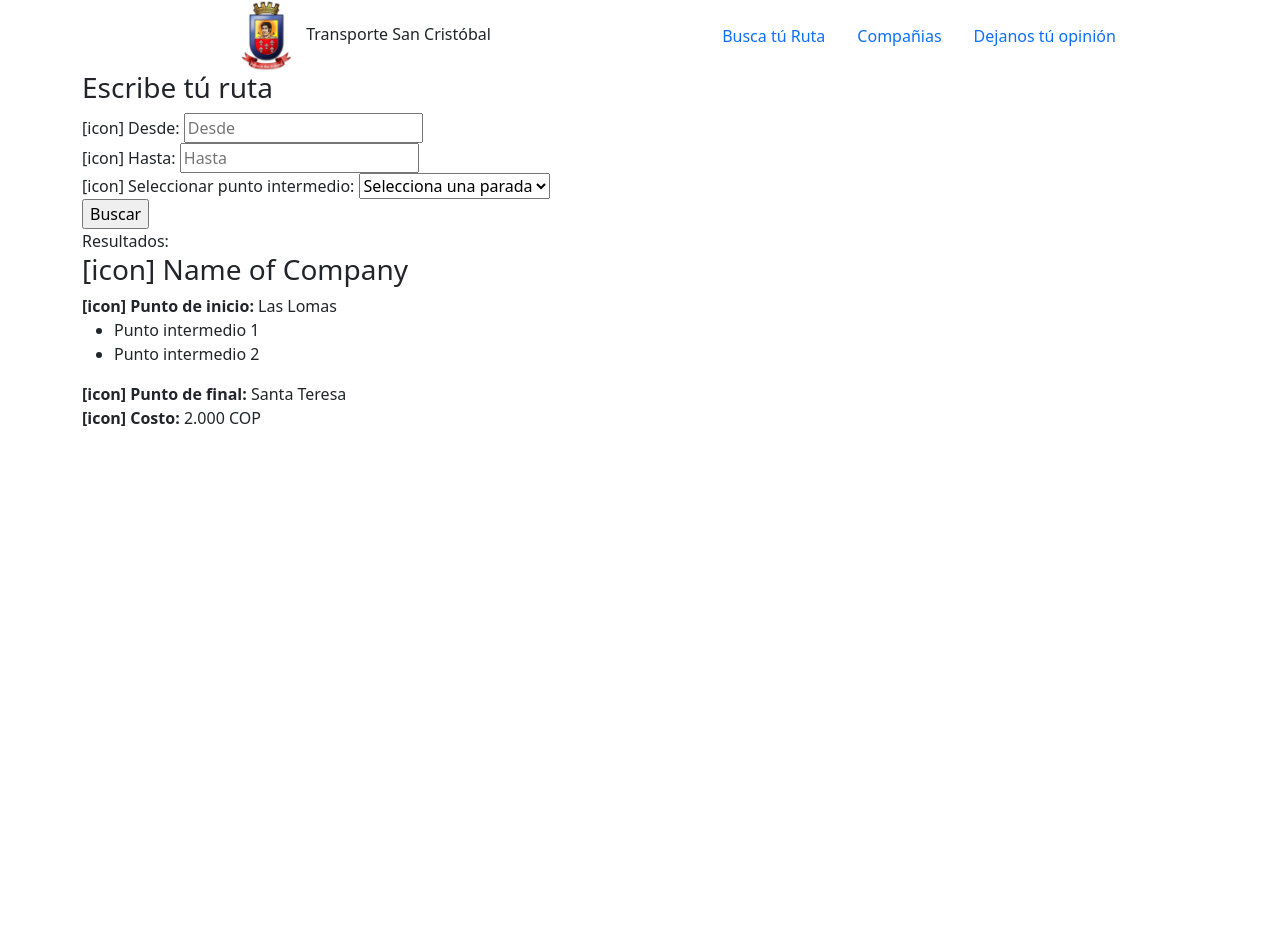
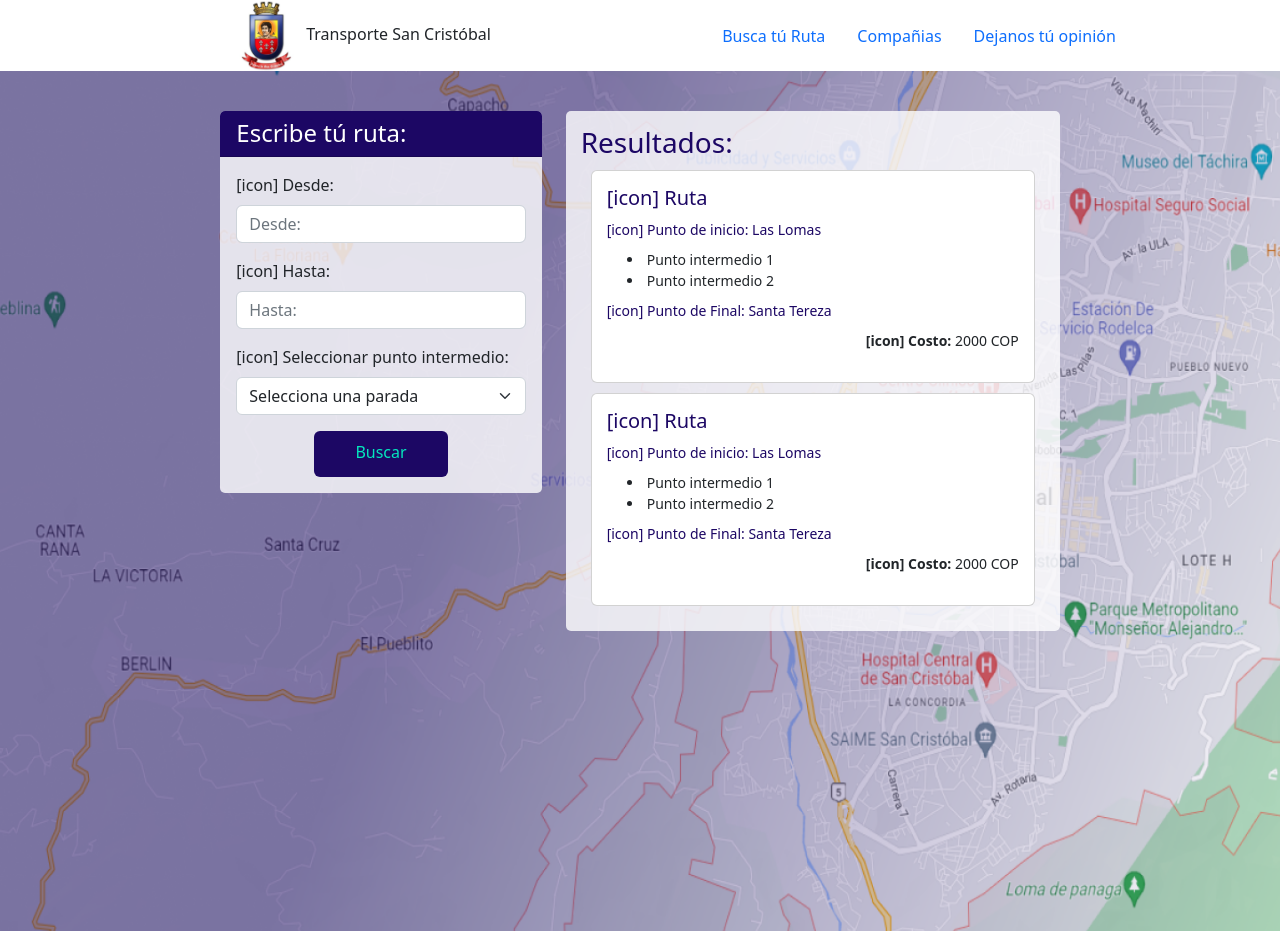
Before and after one commit to josedanielchg/-transporte_san_cristobal, a PHP site: page / in a window 1280 px wide. Run offline with PHP 8.4, Linux system fonts and the light colour scheme; some libraries are stand-ins or nearby versions.

Commit message:
changes in the index
changes in the index

```diff
--- a/empresa.php
+++ b/empresa.php
@@ -72,11 +72,11 @@
                     <div class="col-md-6">
                     <div class="card-body empresa-elements-container-text">
                         <h5 class="card-title text-center">Ruta</h5>
-                        <p class="card-text">(=: Punto de inicio: Las Lomas</p>
+                        <p class="card-text">[icon] Punto de inicio: Las Lomas</p>
                         <li>Punto intermedio 1</li>
                         <li>Punto intermedio 2</li>
-                        <p class="card-text">(=: Punto de Final: Santa Tereza</p>
-                        <p class="text-end"><span class="empresa-elements-costo">$$ Costo:</span> 2000 COP</p>
+                        <p class="card-text">[icon] Punto de Final: Santa Tereza</p>
+                        <p class="text-end"><span class="empresa-elements-costo">[icon] Costo:</span> 2000 COP</p>
                     </div>
                     </div>
                 </div>
--- a/index.php
+++ b/index.php
@@ -6,95 +6,82 @@
 
 <?php include_once('includes/header.php');?>
 
+<div>
+    <img src="img/mapa.png" alt="" class="background-index">
     <div class="container">
-
+        <div class="row justify-content-center" style="padding: 40px; margin: 0px;">
+            <div class="col-4">
                 <!-- Search Container -->
-    <div class="search-form">
-
+                <div class="search-form__form-container">
+                    <div class="card" style="margin: 0px; background: rgba(255, 255, 255, 0); border: none">
                         <!-- Search Header -->
-        <div class="search-form__header">
-            <h3 class="search-form__title">Escribe tú ruta</h3>
+                        <div class="card-header" style="background: #1C0764;">
+                            <h4 style="color: white; padding: 0px; margin: 0px;">Escribe tú ruta:</h4>
                         </div>
-
                         <!-- Search Body -->
-        <div class="search-form__body">
-            <form action="#" class="search-form__form">
-
+                        <div class="card-body">
+                            <form>
                                 <!-- From input -->
-                <div class="search-form__form-container">
-                    <label for="from">
-                        <span class="search-form__icon">[icon] Desde:</span>
-                        <input type="text" name="from" id="from" placeholder="Desde">
-                    </label>
+                                <div class="mb-3 search-form__icon">
+                                    <label class="form-label">[icon] Desde:</label>
+                                    <input type="text" class="form-control" placeholder="Desde:">
                                 </div>
-
                                 <!-- To input -->
-                <div class="search-form__form-container">
-                    <label for="to">
-                        <span class="search-form__icon">[icon] Hasta:</span>
-                        <input type="text" name="to" id="to" placeholder="Hasta">
-                    </label>
+                                <div class="mb-3 search-form__icon">
+                                    <label class="form-label">[icon] Hasta:</label>
+                                    <input type="text" class="form-control" placeholder="Hasta:">
                                 </div>
-
                                 <!-- Parada Select -->
-                <div class="search-form__form-container">
-                    <label for="stop">
-                        <span class="search-form__icon">[icon] Seleccionar punto intermedio:</span>
-                        <select name="stop" id="stop" class="search-form__select-stop">
+                                <div class="mb-3 search-form__icon">
+                                    <label class="form-label">[icon] Seleccionar punto intermedio:</label>
+                                    <select class="form-select search-form__select-stop">
                                         <option value="">Selecciona una parada</option>
-
-                            <!-- TODO: agregar todas las paradas con un foreach en php -->
                                     </select>
-                    </label>
                                 </div>
-
-                <div class="search-form__form-container">
-                    <input type="submit" value="Buscar" class="search-form__submit-bttn">
+                                <div class="text-center">
+                                    <button type="submit" class="btn search-form__submit-bttn">Buscar</button>
                                 </div>
-
                             </form>
                         </div>
                     </div>
+                </div>
+            </div>
 
-
+            <div class="col-6" >
                 <!-- Results -->
-    <div class="results">
-        <div class="results__tittle">Resultados:</div>
-
-        <!-- Results items-->
+                <div class="results__item-container">
+                    <!-- results__tittle -->
+                    <div class="results__tittle">
+                        <h3> Resultados: </h3>
+                    </div>
+                    <!-- results__item -->
                     <!-- TODO: agregar todas los resultados con un foreach en php -->
+                    <div class="card">
                         <div class="results__item">
-            <div class="results__item-container">
-                <h3 class="results__item-title">
-                    [icon] Name of Company
-                </h3>
-
-                <span class="results__item-from">
-                    <strong>[icon] Punto de inicio: </strong>
-                    Las Lomas
-                </span>
-
-                <ul class="results__item-intermediate-list">
+                            <h5>[icon] Ruta</h5>
+                            <p class="results__item-puntosDe">[icon] Punto de inicio: Las Lomas</p>
                             <li>Punto intermedio 1</li>
                             <li>Punto intermedio 2</li>
                             <!-- TODO: agregar todas los puntos intermedios con un foreach en php -->
-                </ul>
-
-                <span class="results__item-to">
-                    <strong>[icon] Punto de final: </strong>
-                    Santa Teresa
-                </span>
+                            <p class="results__item-puntosDe">[icon] Punto de Final: Santa Tereza</p>
+                            <p class="text-end"><span class="empresa-elements-costo">[icon] Costo:</span> 2000 COP</p>
                         </div>
-
-            <!-- Cost item -->
-            <div class="results__item-container">
-                <strong>[icon] Costo: </strong>
-                2.000 COP
+                    </div>
+                    <div class="card">
+                        <div class="results__item">
+                            <h5>[icon] Ruta</h5>
+                            <p class="results__item-puntosDe">[icon] Punto de inicio: Las Lomas</p>
+                            <li>Punto intermedio 1</li>
+                            <li>Punto intermedio 2</li>
+                            <!-- TODO: agregar todas los puntos intermedios con un foreach en php -->
+                            <p class="results__item-puntosDe">[icon] Punto de Final: Santa Tereza</p>
+                            <p class="text-end"><span class="empresa-elements-costo">[icon] Costo:</span> 2000 COP</p>
                         </div>
                     </div>
                     <!-- End Results items-->
-
                 </div>
                 <!-- End Results -->
-
             </div>
+        </div>
+    </div>
+</div>
--- a/style.css
+++ b/style.css
@@ -3,17 +3,69 @@ body{
     font-style: normal;
 }
 
-/* Css de menu.php */
+h1,h2,h3,h4,h5{
+    color: #1C0764;
+}
+
+/* Css from index.php */
+
+.background-index{
+    position: fixed;
+    width: 100vw;
+    height: 100vh;
+    z-index: -1;
+}
+
+.search-form__form-container{
+    background: rgba(255, 255, 255, 0.8);
+    border-radius: 5px;
+}
+
+.results__item-container{
+    background: rgba(255, 255, 255, 0.8);
+    padding: 15px;
+    border-radius: 5px;
+}
+
+
+.results__item{
+    padding: 15px;
+    font-size: 14px;
+}
+
+.results__item li{
+    margin-left: 20px;
+}
+
+.results__item-puntosDe{
+    color: #1C0764;
+    margin-top: 9px;
+    margin-bottom: 9px;
+}
+
+
+.search-form__form-container button{/* button .search-form__submit-bttn */
+    background: #1C0764;
+    color: #04E7BE;
+    padding-top: 8px;
+    padding-bottom: 12px;
+    padding-left: 40px;
+    padding-right: 40px;
+}
+
+/* Css from index.php end */
+
+/* Css from menu.php */
 
 .menu__logo{
     width: 71px;
     height: 71px;
 }
 
-/* Css de menu.php end */
+/* Css from menu.php end */
 
 
-/* Css de empresa.php */
+/* Css from empresa.php */
 
 .empresa-elements-container-text{
     font-size: 14px;
@@ -60,4 +112,4 @@ body{
 }
 
 
-/* Css de empresa.php end */
+/* Css from empresa.php end */
```
Also changed, not shown: img/mapa.png (added). Lines whose indentation alone changed are shown as unchanged.
